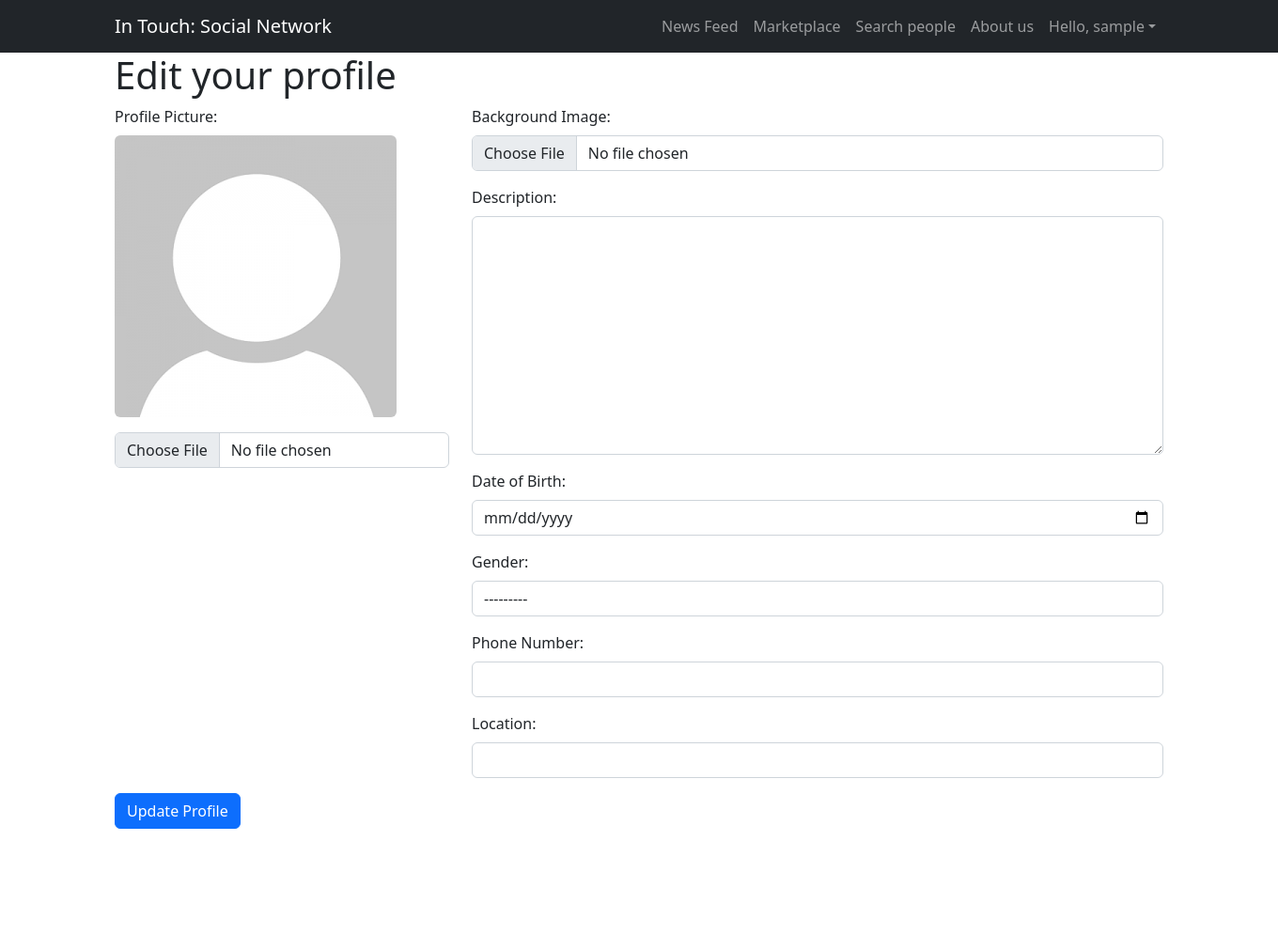
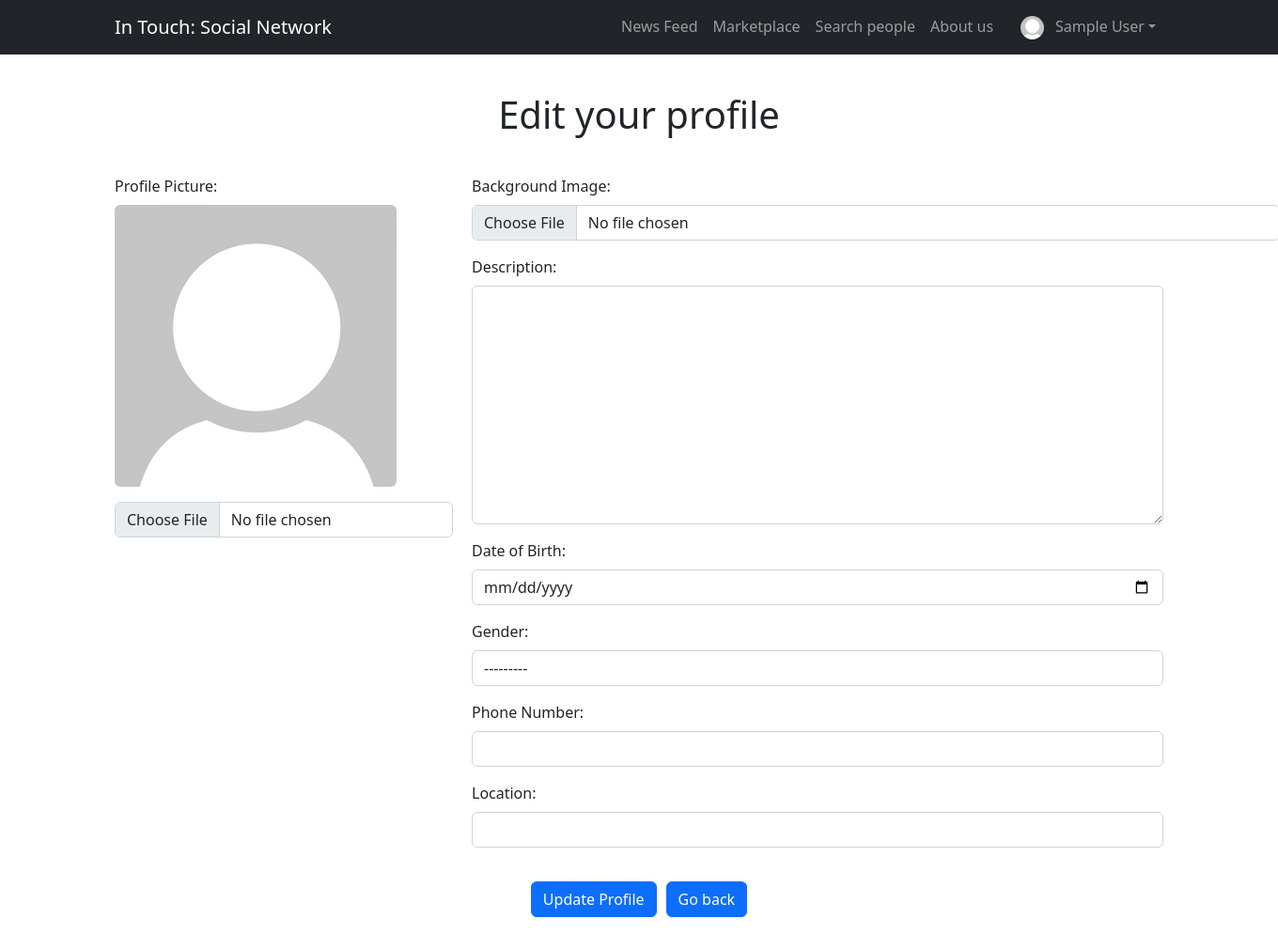
Before and after one commit to mkskh/social_network, a Django app: page /user/profile/1/edit in a window 1360 px wide. Shown: the whole page at 94% size. Before the commit the page ends 882 px from the top, so only its background shows below. Run offline with Django 5.2, Linux system fonts and the light colour scheme; the visitor is signed in with stand-in values (Sample User, id 1); data comes from the database, SQL or seed files in the repository; some libraries are stand-ins or nearby versions.

Commit message:
Revert "Revert "made small updates in templates""
This reverts commit d7fc8a413b8b9eb63c7a1ff3a02a841ceabefb48.

```diff
--- a/templates/base.html
+++ b/templates/base.html
@@ -26,9 +26,11 @@
                         <li class="nav-item"><a class="nav-link" href="{% url 'feed:news_feed' %}">News Feed</a></li>
                         <li class="nav-item"><a class="nav-link" href="{% url 'marketplace:marketplace_page' %}">Marketplace</a></li>
                         <li class="nav-item"><a class="nav-link" href="{% url 'search:search' %}">Search people</a></li>
-                        <li class="nav-item"><a class="nav-link" href="#">About us</a></li>
+                        <li class="nav-item"><a class="nav-link" href="#">About us&nbsp;&nbsp;&nbsp;</a></li>
                         <li class="nav-item dropdown">
-                            <a class="nav-link dropdown-toggle" id="navbarDropdown" href="#" role="button" data-bs-toggle="dropdown" aria-expanded="false">Hello, {{ user.username }}</a>
+                            <a class="nav-link dropdown-toggle" id="navbarDropdown" href="#" role="button" data-bs-toggle="dropdown" aria-expanded="false">
+                                <img src="{{ user.userprofile.image.url }}" alt="profile_photo" width="25" height="25" style="border-radius: 50%;">
+                                &nbsp; {{ user.first_name }} {{ user.last_name }}</a>
                             <ul class="dropdown-menu dropdown-menu-end" aria-labelledby="navbarDropdown">
                                 <li><a class="dropdown-item" href="{% url 'user:my_user_profile' user.id %}">My Profile</a></li>
                                 <li><a class="dropdown-item" href="{% url 'messaging:thread_list' %}">Messages</a></li>
--- a/templates/main/home.html
+++ b/templates/main/home.html
@@ -4,18 +4,18 @@
 
 <div class="container" style="margin-top: 250px;">
     <div class="row justify-content-center">
-        <div class="col-md-4 text-center">
+        <div class="col-md-4 text-center" style="margin-top: 40px;">
             <h1>Welcome to In Touch</h1>
             <p>Lorem ipsum dolor sit amet, consectetur adipiscing elit. Integer nec odio. Praesent libero. Sed cursus ante dapibus diam.</p>
         </div>
-        <div class="col-md-1 d-flex align-items-center justify-content-center">
+        <div class="col-md-1 d-flex align-items-center justify-content-center" >
             <div style="width: 1px; height: 200%; background-color: #ccc;"></div>
         </div>
         <div class="col-md-3 text-center">
             <p>Already a member?</p>
             <a href="{% url 'user:login' %}" class="btn btn-primary mb-3" style="width: 80%;">Sign In</a>
             <p>Not yet a member? </p>
-            <a href="{% url 'user:registration' %}" class="btn btn-secondary" style="width: 80%;">Sign Up (register)</a>
+            <a href="{% url 'user:registration' %}" class="btn btn-secondary" style="width: 80%;">Create a new account</a>
         </div>
     </div>
 </div>
--- a/templates/user/edit_profile.html
+++ b/templates/user/edit_profile.html
@@ -2,7 +2,9 @@
 
 {% block content %}
 <div class="container mt-3">
-    <h1>Edit your profile</h1>
+
+    <h1 style="text-align: center; margin: 40px auto;">Edit your profile</h1>
+
     <form method="post" enctype="multipart/form-data">
         {% csrf_token %}
         <div class="row">
@@ -12,13 +14,17 @@
                     {% if form.image.value %}
                     <img src="{{ form.image.value.url }}" alt="Profile Image" class="img-fluid mb-3 rounded">
                     {% endif %}
-                    {{ form.image }}
+                    <div style="width: 360px;">
+                        {{ form.image }}
+                    </div>
                 </div>
             </div>
             <div class="col-md-8">
                 <div class="mb-3">
                     <label for="{{ form.background_image.id_for_label }}" class="form-label">Background Image:</label>
-                    {{ form.background_image }}
+                    <div style="width: 860px;">
+                        {{ form.background_image }}
+                    </div>
                 </div>
 
                 <div class="mb-3">
@@ -44,7 +50,13 @@
                 </div>
             </div>
         </div>
-        <button type="submit" class="btn btn-primary">Update Profile</button>
+        <div style="display: flex; justify-content: center; align-items: center; margin: 20px auto 35px auto">
+            <button type="submit" class="btn btn-primary" style="margin-right: 10px;">Update Profile</button>
+            <a href="{% url 'user:my_user_profile' request.user.id %}">
+                <button type="button" class="btn btn-primary">Go back</button>
+            </a>
+        </div>
+
     </form>
 </div>
 {% endblock %}
```
Also changed, not shown: templates/feed/news_feed.html (+12 -17 lines), templates/user/login.html (+0 -9 lines), templates/user/registration.html (+0 -9 lines).
